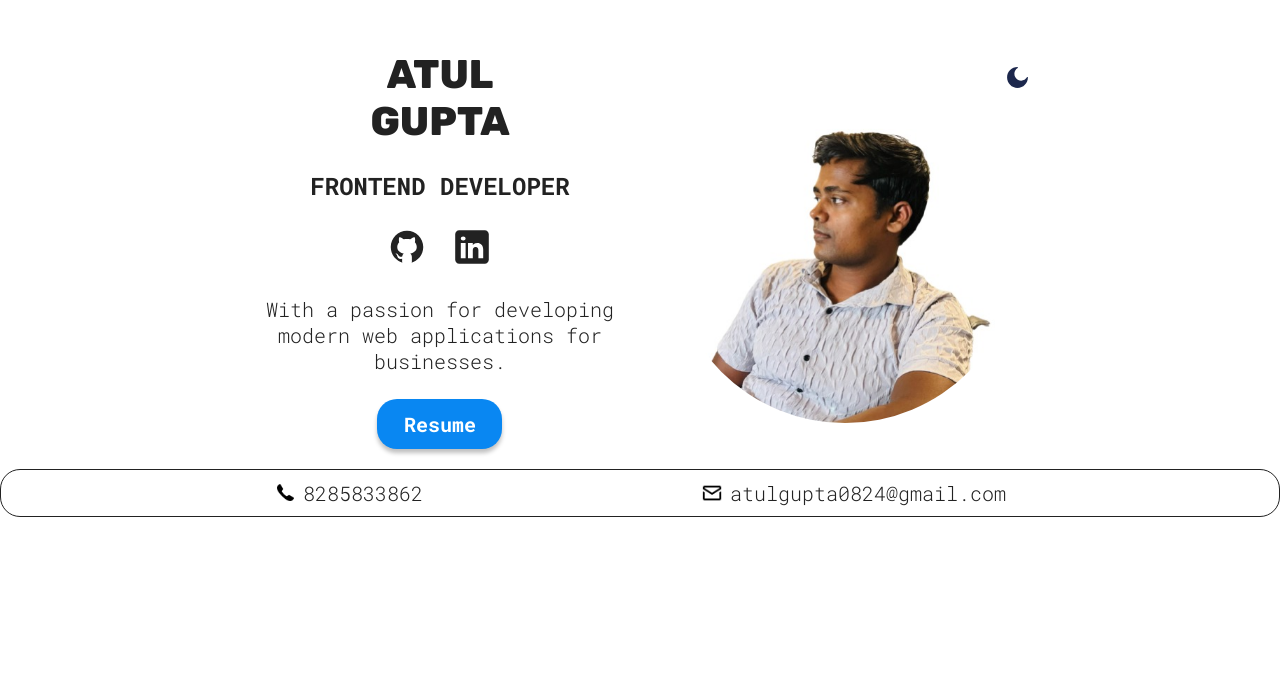
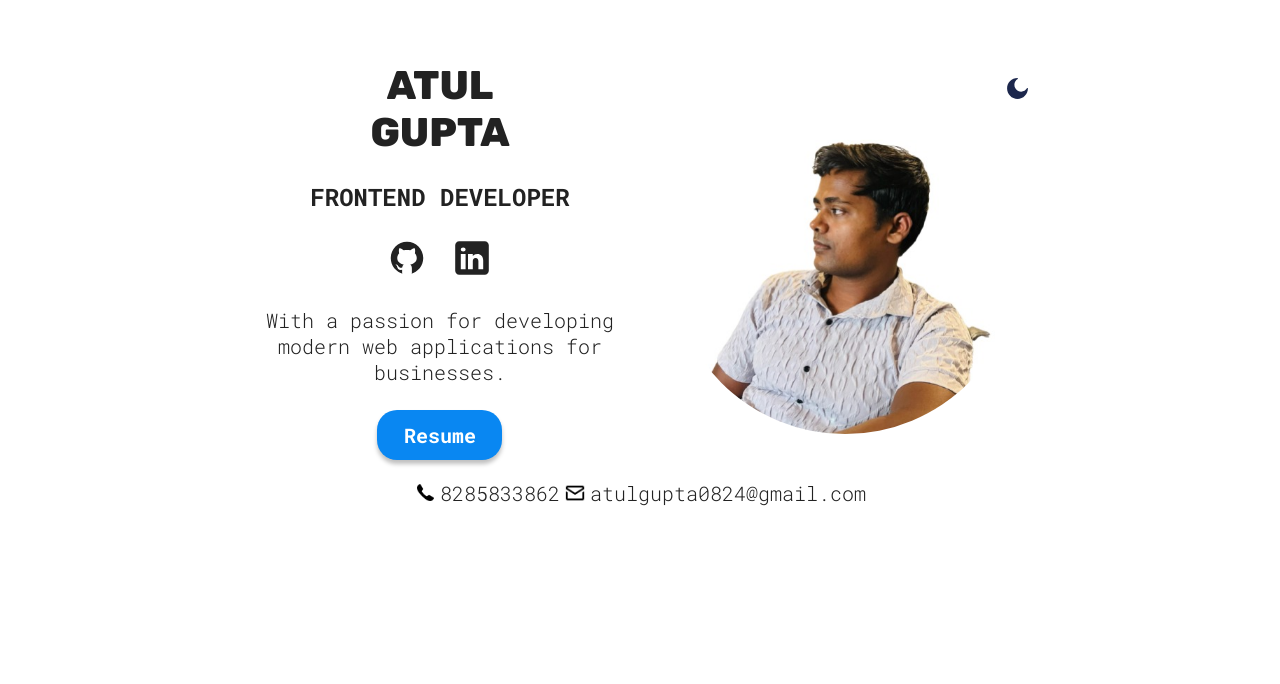
Before and after one commit to atul7800/Portfolio, a React (Vite) app: page / in a window 1280 px wide. Shown: the part 116-800 px from the top of the page. Built offline with nearby package versions, Linux system fonts and the light colour scheme.

Commit message:
Update HeroStyles.module.css

```diff
--- a/src/sections/hero/HeroStyles.module.css
+++ b/src/sections/hero/HeroStyles.module.css
@@ -14,6 +14,7 @@
   align-items: center;
   justify-content: space-evenly;
   width: 100%;
+  max-width: 1300px
 
   .contactInfo {
     display: flex;
```
